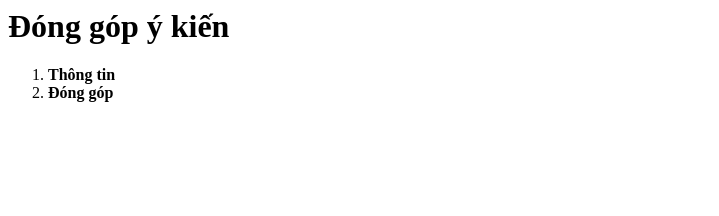
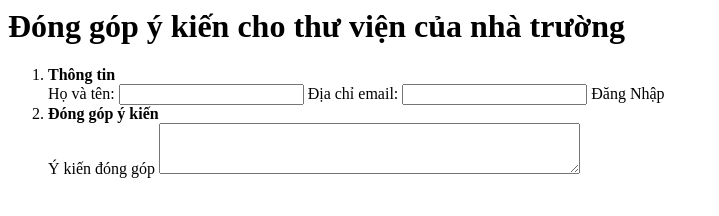
Before and after one commit to NhatVuong123/Vuong12A, a plain HTML site: page form.html in a window 1280 px wide. Shown: the whole page, without its empty margins (0-719 px from the left). Drawn offline with Linux system fonts and the light colour scheme.

Commit message:
Update form.html

```diff
--- a/form.html
+++ b/form.html
@@ -3,11 +3,16 @@
     <meta charset="utf-8">
   </head>
   <body>
-    <h1> Đóng góp ý kiến </h1>
+    <h1> Đóng góp ý kiến cho thư viện của nhà trường </h1>
     <form>
       <ol>
       <li> <b> Thông tin </b></li>
-      <li> <b> Đóng góp </b></li></ol>
+        <lable> Họ và tên: </lable> <input type="text" id="username" name="username"
+      <lable> Địa chỉ email: </lable> <input type="email" id="email" name="email"
+      <button type="submit" onclick=login()> Đăng Nhập </button>
+      <li> <b> Đóng góp ý kiến </b></li>
+        <label> Ý kiến đóng góp </label>
+      <textarea id="yk" name="yk" rows="3" cols="50"></textarea></ol>
     </form>
   </body>
 </html>
```
